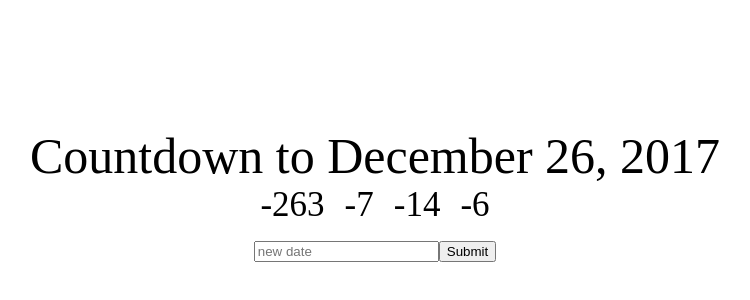
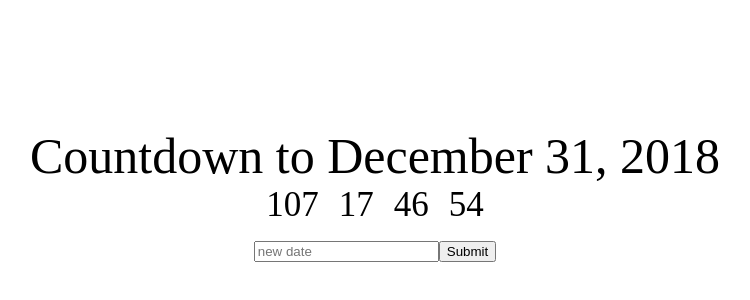
Before and after one commit to hirichardhai/countdown-timer, a React (Create React App) app: page / in a window 1280 px wide. Shown: the part 126-426 px from the top of the page, without its empty margins (265-1015 px from the left). Built offline with nearby package versions, Linux system fonts and the light colour scheme.

Commit message:
fixed default date to new years eve 2018 to prevent negative time

```diff
--- a/src/App.jsx
+++ b/src/App.jsx
@@ -6,7 +6,7 @@ class App extends Component {
   constructor(props) {
     super(props);
     this.state = {
-      deadline: 'December 26, 2017',
+      deadline: 'December 31, 2018',
       newDeadline: ''
     }
   }
@@ -22,7 +22,9 @@ class App extends Component {
     return (
       <div className="App">
         <div className="App-title">Countdown to {this.state.deadline}</div>
-        <Clock deadline={this.state.deadline}/>
+        <Clock
+        deadline={this.state.deadline}
+        />
         <div>
           <input
             placeholder="new date"
```
